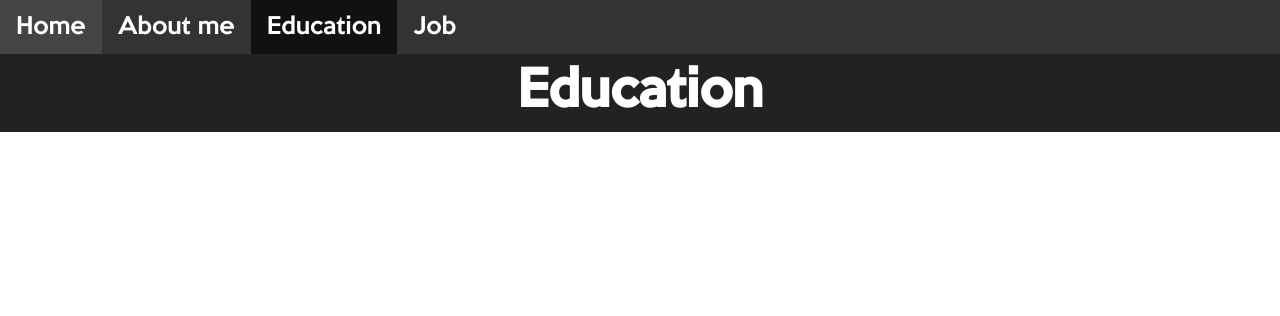
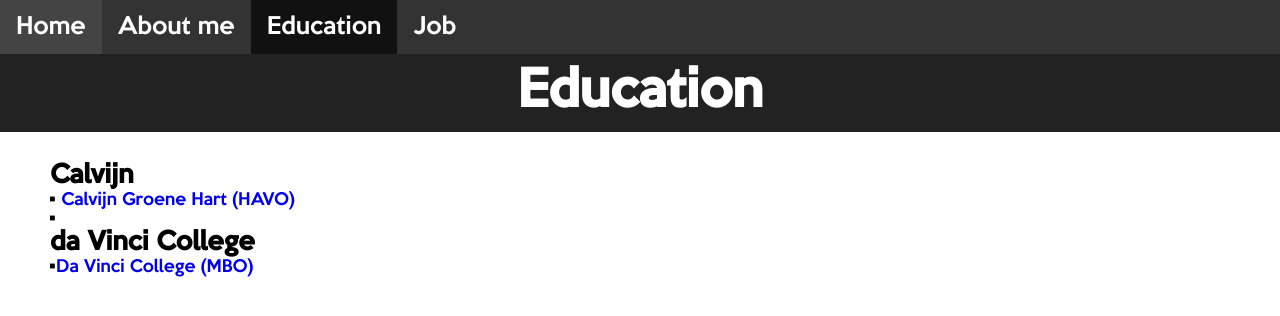
Before and after one commit to ThomasBuitelaar/ThomasBuitelaar.github.io, a plain HTML site: page opleiding.html in a window 1280 px wide. Drawn offline with Linux system fonts and the light colour scheme; files whose address does not match are found by name.

Commit message:
Update HTML and CSS: added more info in "opleiding.html"

```diff
--- a/Style/stylesheet.css
+++ b/Style/stylesheet.css
@@ -1,6 +1,11 @@
 *{
     margin: 0;
     padding: 0;
+}
+
+a{
+    text-decoration: none;
+
 }
 
 @font-face{
--- a/opleiding.html
+++ b/opleiding.html
@@ -14,6 +14,12 @@
 	</ul>
 	<header><h1>Education</h1></header>
 	<div class="content">
+			<h2>Calvijn</h2>
+	<p>&#x2022<a href="https://groenehart.calvijn.nl/home" target="_blank"> Calvijn Groene Hart (HAVO)</a></p>
+	<p>&#x2022
+
+		<h2>da Vinci College</h2>
+	<p>&#x2022<a href="https://www.davinci.nl/" target="_blank">Da Vinci College (MBO)</a></p>
 
 	</div>
 	<script src="JS/JavaScript.js" type="text/javascript"></script>
```
Also changed, not shown: index.html (+1 -1 lines), overmij.html (+3 -1 lines).
